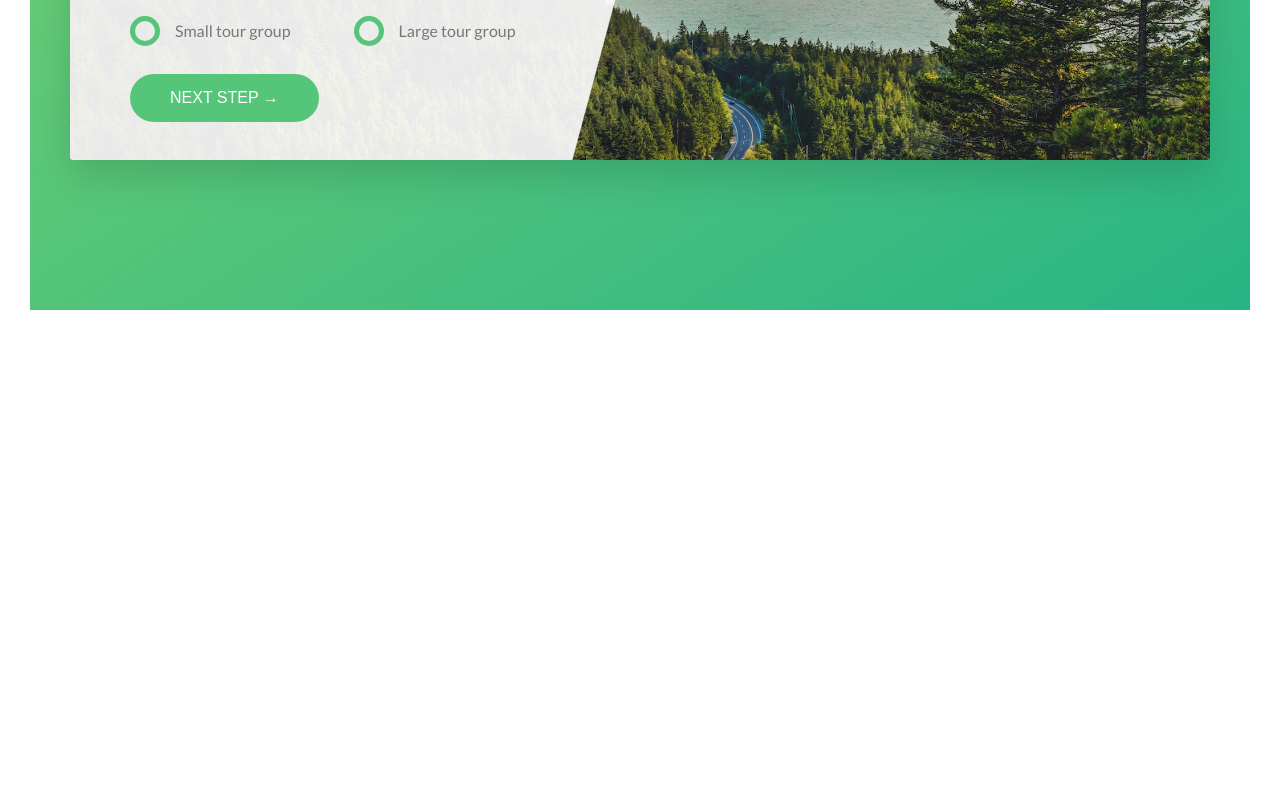
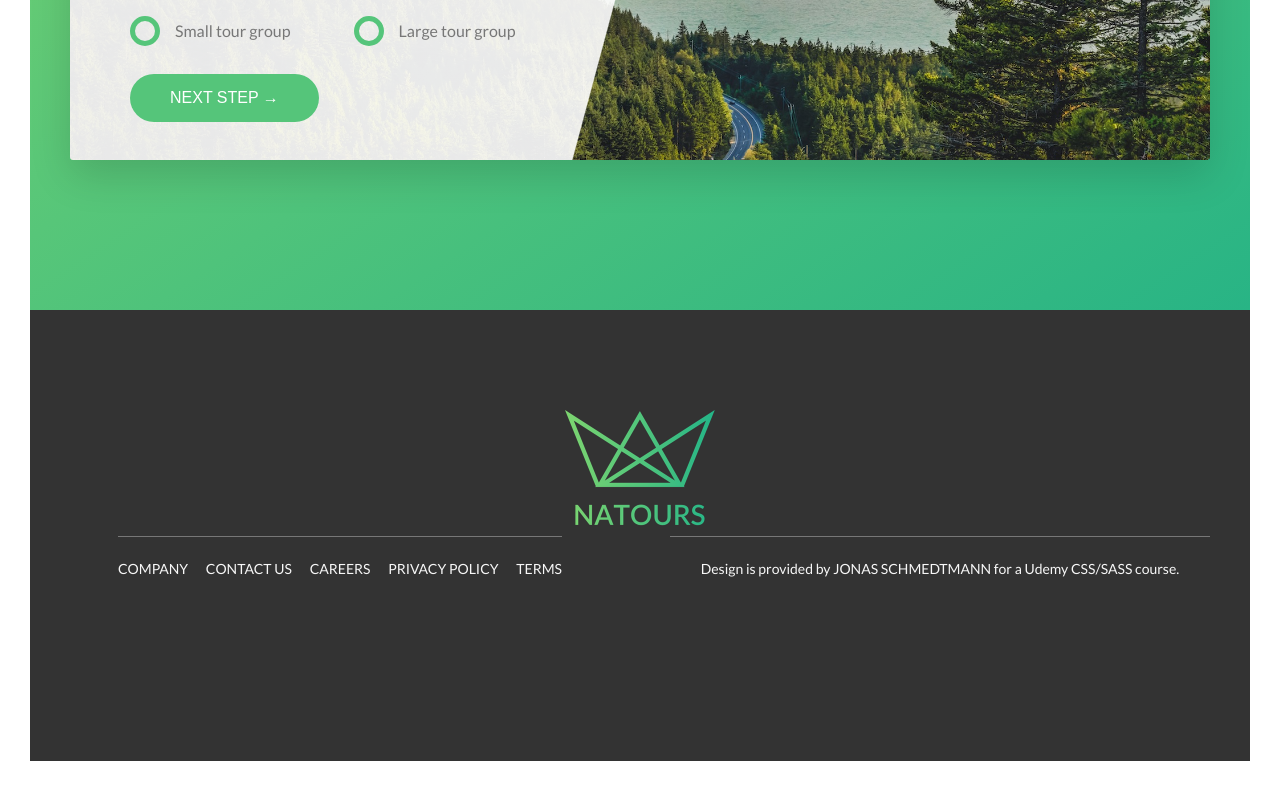
Before and after one commit to ApostolSavov/Natours-CSS-project, a website: page index.html in a window 1280 px wide. Shown: the part 5094-5885 px from the top of the page. Before the commit the page ends 5434 px from the top, so only its background shows below. Drawn offline with Linux system fonts and the light colour scheme.

Commit message:
Added a footer

```diff
--- a/index.html
+++ b/index.html
@@ -337,6 +337,41 @@
             </div>
         </section>
     </main>
+
+    <footer class="footer">
+        <div class="footer__logo-box">
+            <img src="img/logo-green-2x.png" alt="full logo" class="footer__logo">
+            <div class="row">
+                <div class="col-1-of-2">
+                    <div class="footer__navigation">
+                        <ul class="footer__list">
+                            <li class="footer__item">
+                                <a href="#" class="footer__link">Company</a>
+                            </li>
+                            <li class="footer__item">
+                                <a href="#" class="footer__link">Contact us</a>
+                            </li>
+                            <li class="footer__item">
+                                <a href="#" class="footer__link">Careers</a>
+                            </li>
+                            <li class="footer__item">
+                                <a href="#" class="footer__link">Privacy policy</a>
+                            </li>
+                            <li class="footer__item">
+                                <a href="#" class="footer__link">Terms</a>
+                            </li>
+                        </ul>
+                    </div>
+                </div>
+                <div class="col-1-of-2">
+                    <p class="footer__copyright">
+                        Design is provided by <a href="#" class="footer__link">Jonas Schmedtmann</a> for a Udemy
+                        CSS/SASS course.
+                    </p>
+                </div>
+            </div>
+        </div>
+    </footer>
 </body>
 
 </html>
--- /dev/null
+++ b/sass/layout/_footer.scss
@@ -0,0 +1,58 @@
+.footer {
+	background-color: $color-grey-dark-3;
+	padding: 10rem 0;
+	font-size: 1.4rem;
+	color: $color-grey-light-1;
+
+	&__logo-box {
+		text-align: center;
+		margin-bottom: 8rem;
+	}
+
+	&__logo {
+		width: 15rem;
+		height: auto;
+	}
+
+	&__navigation {
+		border-top: 1px solid $color-grey-dark;
+		padding-top: 2rem;
+		display: inline-block;
+	}
+
+	&__list {
+		list-style: none;
+	}
+
+	&__item {
+		display: inline-block;
+
+		&:not(:last-child) {
+			margin-right: 1.5rem;
+		}
+	}
+
+	&__link {
+		&:link,
+		&:visited {
+			background-color: $color-grey-dark-3;
+			color: $color-grey-light-1;
+			text-decoration: none;
+			text-transform: uppercase;
+			display: inline-block;
+			transition: all 0.2s;
+		}
+
+		&:hover,
+		&:active {
+			color: $color-primary;
+			box-shadow: 0 1rem 2rem rgba($color-black, 0.4);
+			transform: rotate(5deg) scale(1.3);
+		}
+	}
+
+	&__copyright {
+		border-top: 1px solid $color-grey-dark;
+		padding-top: 2rem;
+	}
+}
--- a/sass/main.scss
+++ b/sass/main.scss
@@ -17,5 +17,6 @@
 
 @import 'layout/header';
 @import 'layout/grid';
+@import 'layout/footer';
 
 @import 'pages/home';
```
Also changed, not shown: css/main.css.
